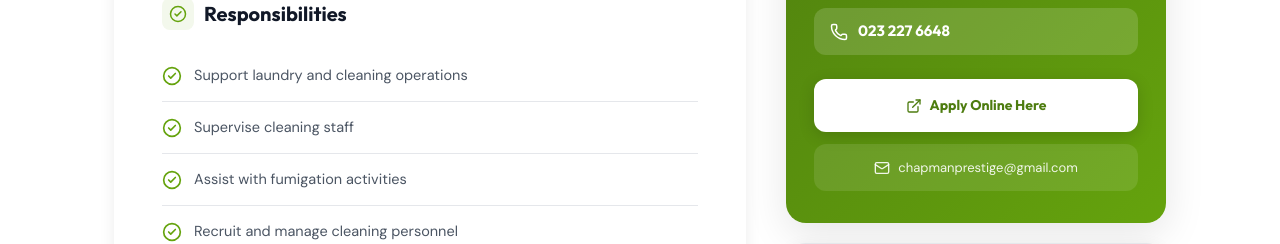
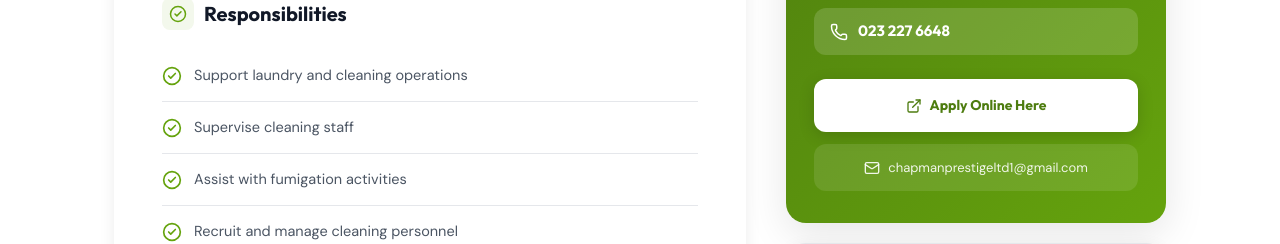
Before and after one commit to Derry-Godsent/Chapman-Website, a React (Vite) app: page /careers in a window 1280 px wide. Shown: the part 1989-2233 px from the top of the page. Built offline with nearby package versions, Linux system fonts and the light colour scheme.

Commit message:
fix: update email to chapmanprestige1 and add category filters to staffing page

```diff
--- a/index.html
+++ b/index.html
@@ -42,7 +42,7 @@
       "name": "Chapman Prestige Limited",
       "image": "/logo.png",
       "telephone": "+233542128342",
-      "email": "chapmanprestige@gmail.com",
+      "email": "chapmanprestigeltd1@gmail.com",
       "address": {
         "@type": "PostalAddress",
         "streetAddress": "Kwadaso-Ohwimase (Frankatson Agrochemicals)",
--- a/src/components/LegalModal.jsx
+++ b/src/components/LegalModal.jsx
@@ -96,10 +96,10 @@ const PRIVACY_TEXT = `
   <p>We implement reasonable security measures to protect your personal data from unauthorized access, alteration, or disclosure. However, no method of transmission over the internet is 100% secure.</p>
 
   <h3>5. Your Rights</h3>
-  <p>You have the right to request access to, correction of, or deletion of your personal data at any time. To exercise these rights, please contact us at <strong>chapmanprestige@gmail.com or kenchapsy@gmail.com</strong>.</p>
+  <p>You have the right to request access to, correction of, or deletion of your personal data at any time. To exercise these rights, please contact us at <strong>chapmanprestigeltd1@gmail.com or kenchapsy@gmail.com</strong>.</p>
 
   <h3>6. Contact Us</h3>
-  <p>If you have any questions about this Privacy Policy, please reach out to us via WhatsApp at <strong>+233 54 212 8342</strong> or email us at <strong>chapmanprestige@gmail.com / kenchapsy@gmail.com </strong>.</p>
+  <p>If you have any questions about this Privacy Policy, please reach out to us via WhatsApp at <strong>+233 54 212 8342</strong> or email us at <strong>chapmanprestigeltd1@gmail.com / kenchapsy@gmail.com </strong>.</p>
 `;
 
 const TERMS_TEXT = `
@@ -131,7 +131,7 @@ const TERMS_TEXT = `
   <h3>8. Contact Information</h3>
   <p>For any questions regarding these Terms, please contact us at:</p>
   <ul>
-    <li><strong>Email:</strong> chapmanprestige@gmail.com or kenchapsy@gmail.com </li>
+    <li><strong>Email:</strong> chapmanprestigeltd1@gmail.com or kenchapsy@gmail.com </li>
     <li><strong>Phone/WhatsApp:</strong> +233 54 212 8342 / +233 23 227 6648</li>
     <li><strong>Location:</strong> Kwadaso-Ohwimase, Kumasi, Ashanti Region, Ghana</li>
   </ul>
--- a/src/pages/Careers.jsx
+++ b/src/pages/Careers.jsx
@@ -1019,9 +1019,9 @@ export default function Careers() {
                     Apply Online Here
                   </a>
 
-                  <a href="mailto:chapmanprestige@gmail.com" className="cr-apply-email">
+                  <a href="mailto:chapmanprestigeltd1@gmail.com" className="cr-apply-email">
                     <Mail size={16} />
-                    chapmanprestige@gmail.com
+                    chapmanprestigeltd1@gmail.com
                   </a>
                 </div>
 
```
